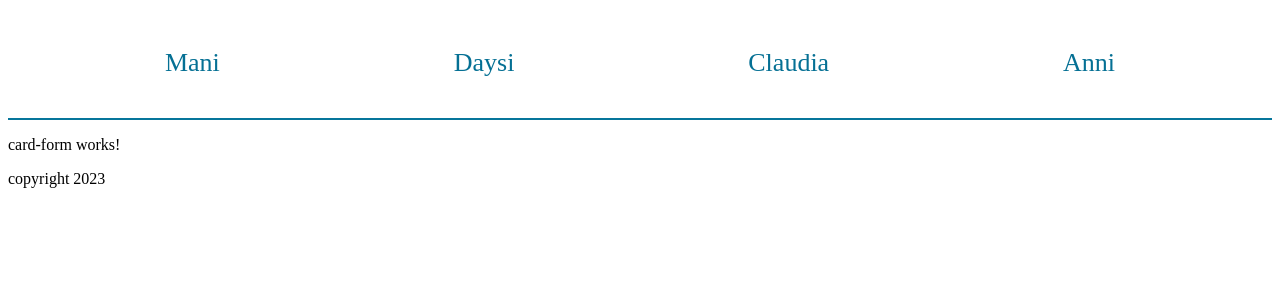
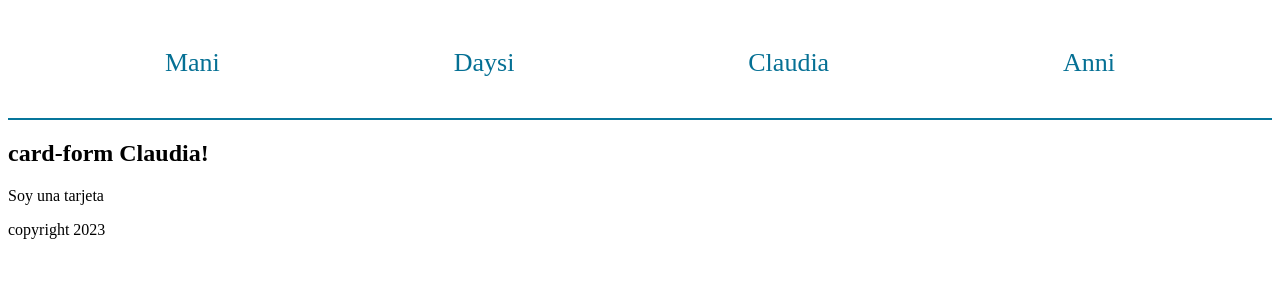
Before and after one commit to Cpatrici23/Angular_Proyecto_Final, an Angular app in the folder final-app/: page /card-form in a window 1280 px wide. Shown: the top 300 px of the page. Built offline with nearby package versions, Linux system fonts and the light colour scheme.

Commit message:
Cambios en card-form

```diff
--- a/final-app/src/app/cards/card-form/card-form.component.html
+++ b/final-app/src/app/cards/card-form/card-form.component.html
@@ -1 +1,3 @@
-<p>card-form works!</p>
+<h2>card-form Claudia!</h2>
+
+  <p>Soy una tarjeta</p>
```
